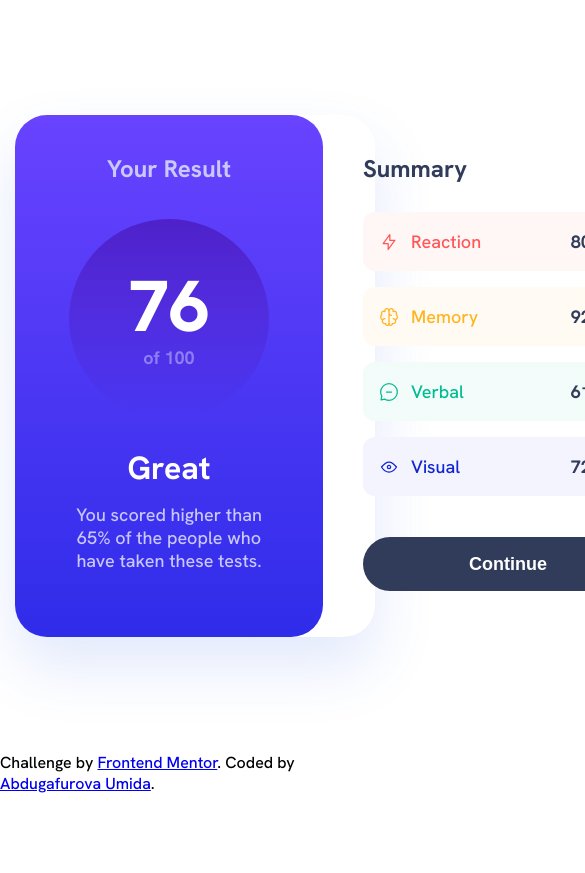
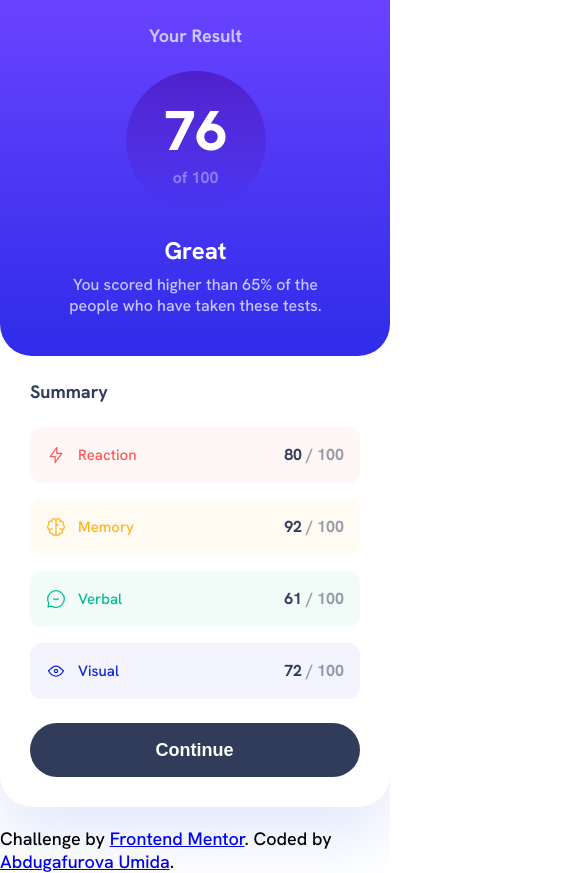
Before and after one commit to AbdugafurovaUmida/result-summary-component, a plain HTML site: page index.html in a window 390 px wide. Shown: the top 873 px of the page, 585 px wide, since content can reach past the window. Before the commit the page ends 844 px from the top, so only its background shows below. Drawn offline with Linux system fonts and the light colour scheme.

Commit message:
feat: responsive styles

```diff
--- a/style.css
+++ b/style.css
@@ -1,4 +1,8 @@
 @import url('https://fonts.googleapis.com/css2?family=Hanken+Grotesk:wght@500;700;800&display=swap');
+
+:root {
+   font-size: 10px;
+}
 
 *{
     box-sizing: border-box;
@@ -9,6 +13,7 @@
 body{
     background-color:  #FFF;
     font-family: 'Hanken Grotesk';
+    font-size: 1.8rem;
 }
 
 .container{
@@ -53,7 +58,7 @@ body{
 
 .accumulated-score{
     color: #FFF;
-    font-size: 72px;
+    font-size: 7.2rem;
     font-weight: 800;
     line-height: 72px;
     margin-bottom: 4px;
@@ -61,7 +66,6 @@ body{
 
 .total-score{
     color: hsl(241, 100%, 89%);
-    font-size: 18px;
     font-weight: 700;
     opacity: 0.5168;
 }
@@ -74,7 +78,6 @@ body{
 }
 
 .card__feedback-description{
-    font-size: 18px;
     font-weight: 500;
     color: hsla(241, 100%, 89%, 1);
     max-width: 260px;
@@ -88,7 +91,7 @@ body{
 
 .card-title{
     color: hsla(223, 30%, 27%, 1);
-    font-size: 24px;
+    font-size: 2.4rem;
     font-weight: 700;
     margin-bottom: 28px;
 }
@@ -131,12 +134,10 @@ body{
 
 .card-item-name{
     margin-left: 12px;
-    font-size: 18px;
     font-weight: 500;
 }
 
 .card-item-score {
-    font-size: 18px;
     font-weight: 700;
     color: hsla(223, 30%, 27%, 0.5);
 }
@@ -153,7 +154,6 @@ body{
   width: 100%;
   padding: 17px 107px 16px 106px;
   font-weight: 700;
-  font-size: 18px;
   text-decoration: none;
   margin-top: 41px;
   display: inline-block;
@@ -167,3 +167,78 @@ body{
   cursor: pointer;
 
 }
+
+.attribution{
+    margin-top: 20px;
+}
+
+@media(max-width: 768px){
+    .container{
+        padding: 0;
+        margin: 0 auto;
+    }
+
+    .card-wrapper{
+        flex-direction: column;
+    }
+
+    .left-content{
+        border-top-left-radius: 0px;
+        border-top-right-radius: 0px;
+        padding: 24px 57px 40px 58px;
+    }
+
+    .card__your-result {
+        font-size: 18px;
+    }
+
+    .card__score-container{
+        width: 140px;
+        height: 140px;
+        margin: 24px auto;
+    }
+
+    .accumulated-score{
+        font-size: 5.6rem;
+        margin-bottom: 0;
+    }
+
+    .total-score{
+        font-size: 1.6rem;
+    }
+
+    .card__feedback{
+        font-size: 2.4rem;
+        margin-bottom: 8px;
+    }
+
+    .card__feedback-description {
+        font-size: 1.6rem;
+    }
+
+    .right-content {
+        padding: 24px 30px 30px;
+    }
+
+    .card-title{
+        font-size: 1.8rem;
+        margin-bottom: 24px;
+    }
+
+    .card-item{
+        padding: 17px 16px 18px;
+    }
+
+    .card-item-name{
+        font-size: 1.5rem;
+    }
+
+    .card-item-score{
+        font-size: 16px;
+    }
+
+    .card-button{
+        margin-top: 24px;
+        font-size: 1.8rem;
+    }
+}
```
Also changed, not shown: 1 other file.
